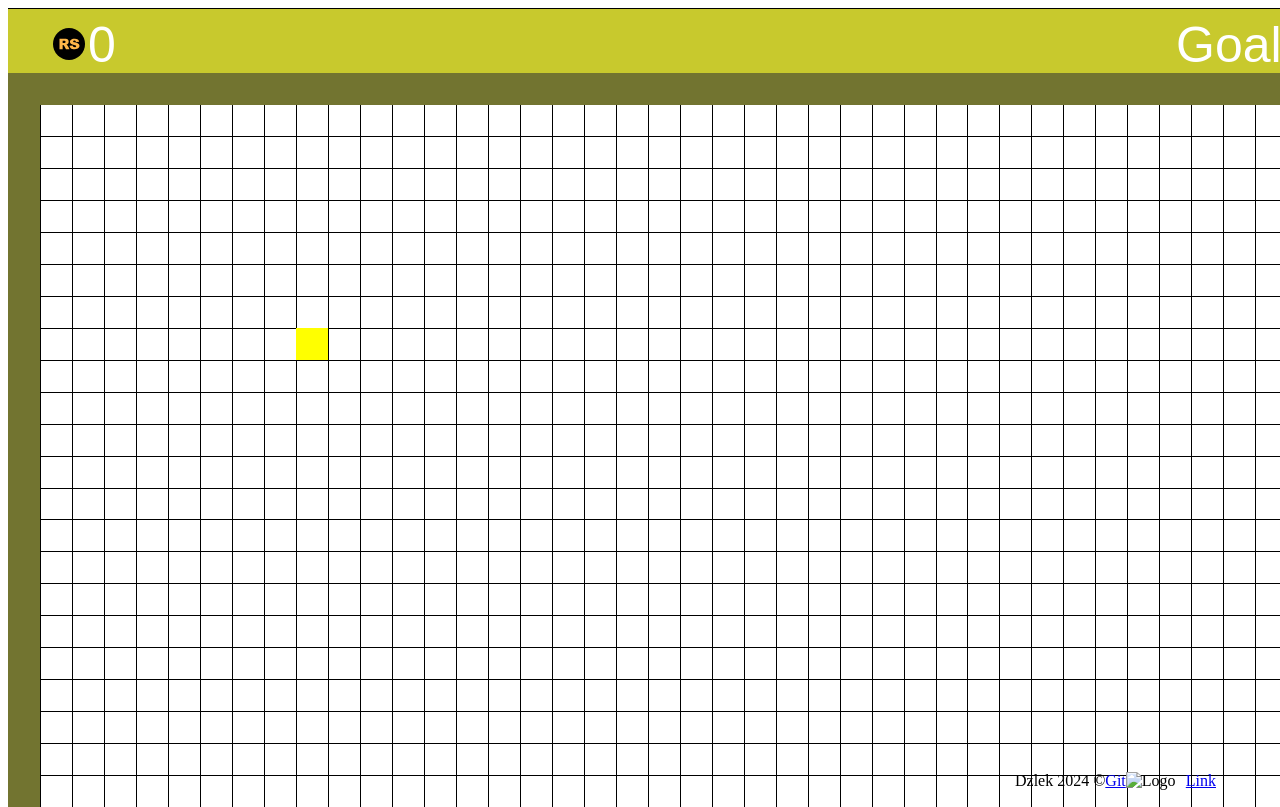
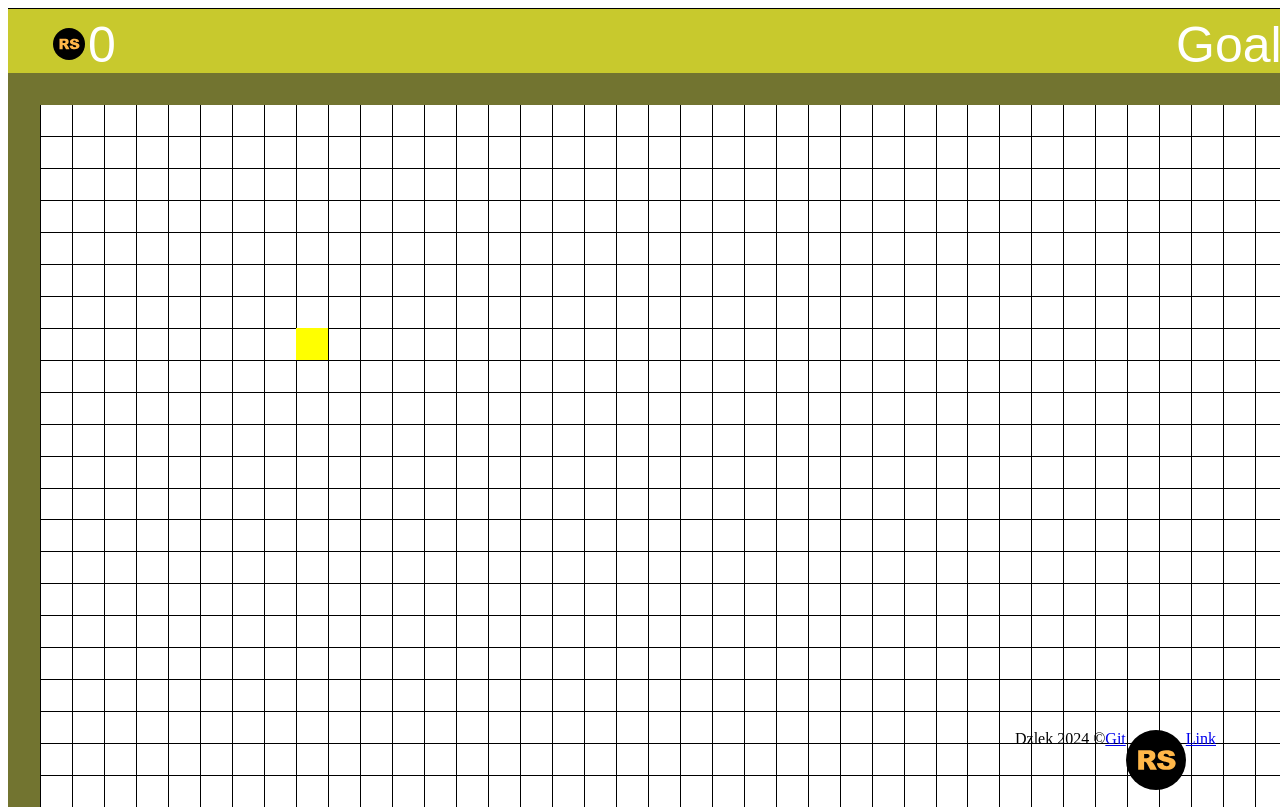
Before and after one commit to dzlek/random-game, a plain HTML site: page index.html in a window 1280 px wide. Shown: the top 807 px of the page. Drawn offline with Linux system fonts and the light colour scheme.

Commit message:
refactor: fix4 image path

```diff
--- a/index.html
+++ b/index.html
@@ -12,7 +12,7 @@
       <footer>
         <div>Dzlek 2024 &copy;</div>
         <a href="https://github.com/dzlek">Git</a>
-        <img src="./public/assets/svg/rss-logo.svg" alt="Logo" />
+        <img src="rss-logo.svg" alt="Logo" />
         <a href="https://rs.school/courses/javascript-preschool-ru">Link</a>
       </footer>
     </div>
```
